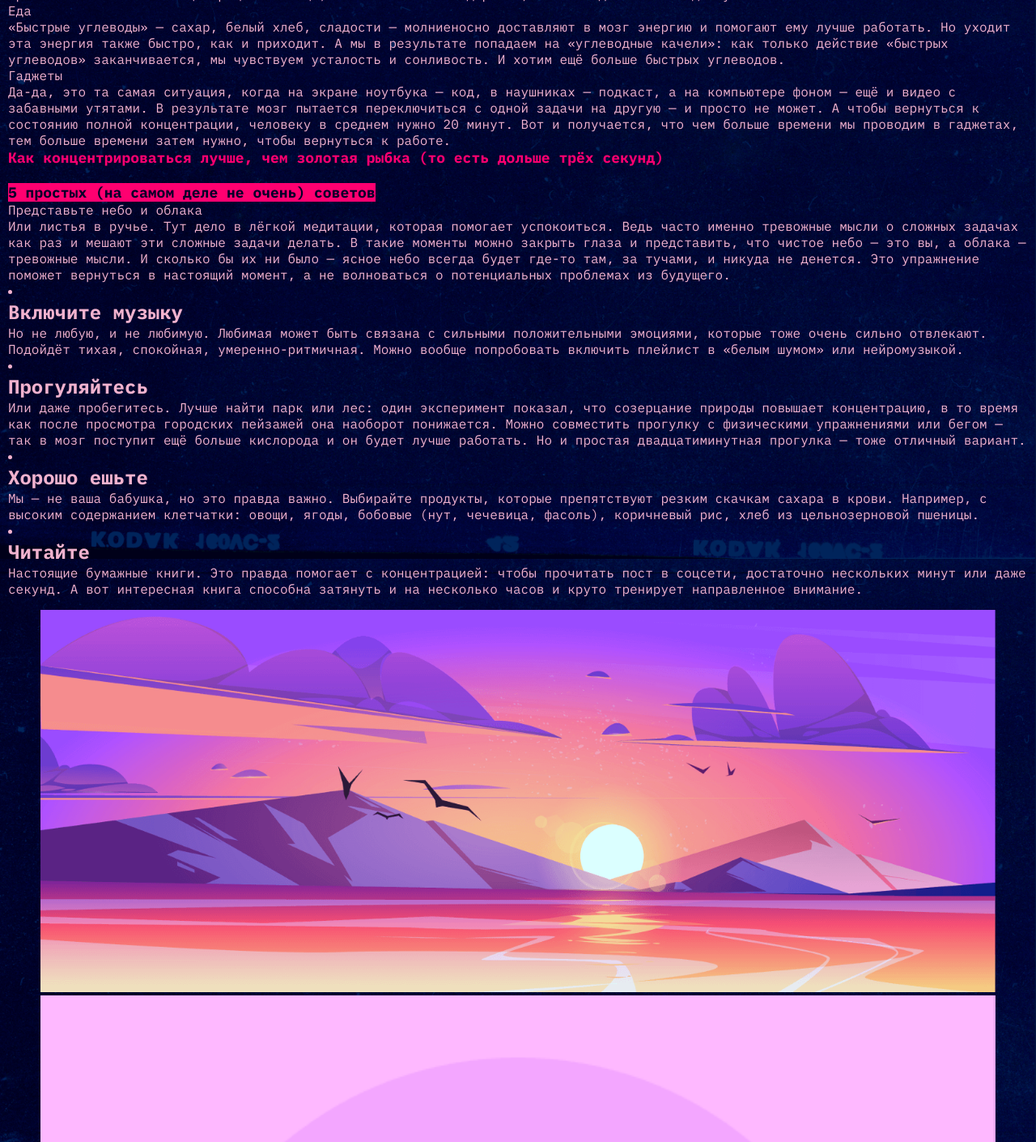
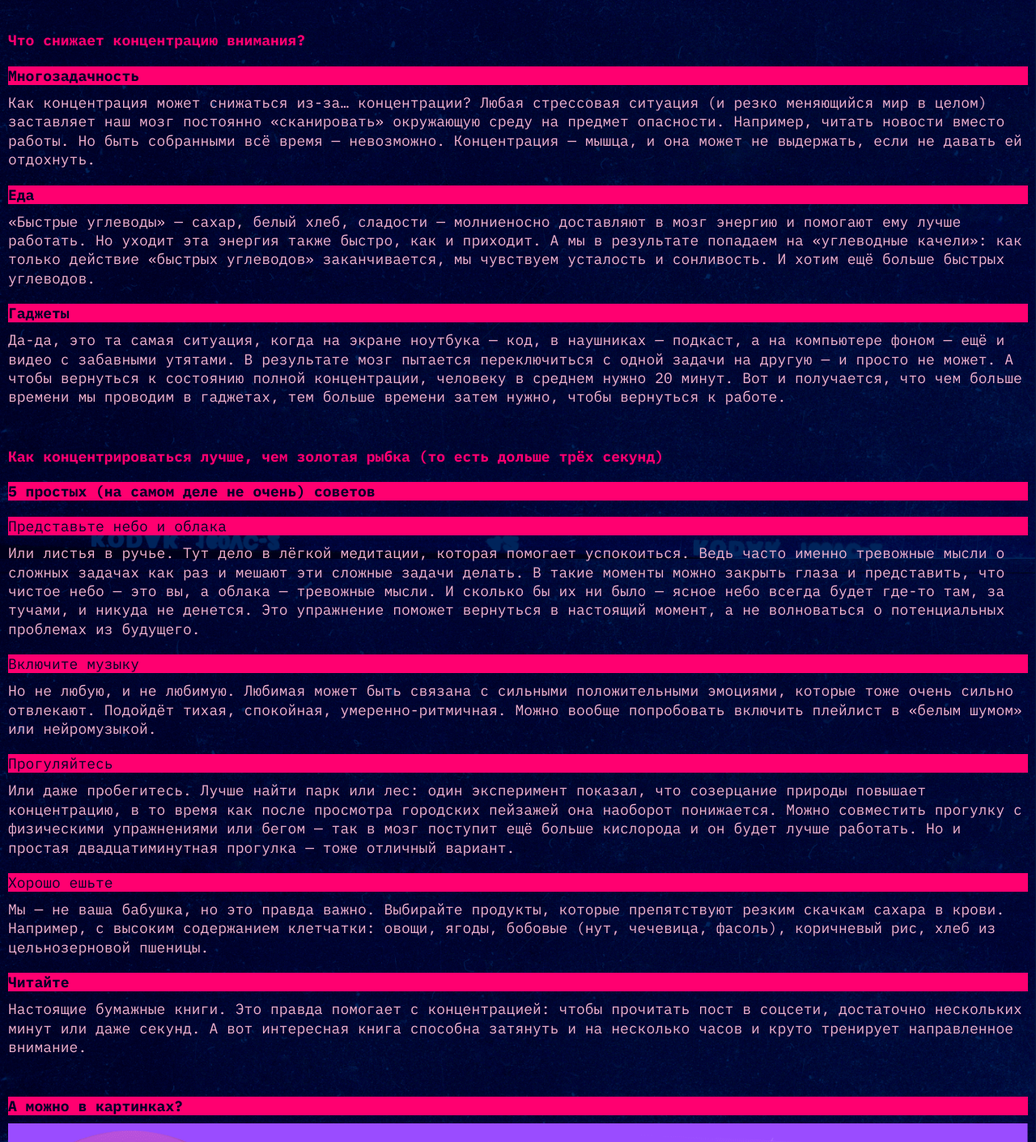
Before and after one commit to RinatMef/slozhno-sosredotochitsya, a website: page index.html in a window 1280 px wide. Shown: the part 910-2320 px from the top of the page at 81% size. Drawn offline with Linux system fonts and the light colour scheme.

Commit message:
mobile layout is ready

```diff
--- a/index.html
+++ b/index.html
@@ -17,7 +17,7 @@
     <link rel="apple-touch-icon" href="./images/favicon.svg" />
   </head>
   <body class="page">
-    <header class="header decorated-zone content__section">
+    <header class="header decorated-zone">
       <div class="header__decoration"></div>
       <nav class="header__theme-menu">
         <ul class="header__theme-menu-list">
@@ -51,23 +51,23 @@
         Или почему нам так сложно сконцентрироваться, особенно когда очень надо
       </p>
     </header>
-    <main class="content content__section">
+    <main class="content">
       <section class="content__text-block">
         <h2 class="content__title">Почему сосредоточиться так сложно</h2>
         <h3 class="content__text-subtitle">Многозадачность</h3>
-        <p>
+        <p class="content__text">
           Особенно сложно сосредоточиться, когда задач много и все они — важные.
           Где же легендарная многозадачность, когда она так нужна вам (и всем
           нанимающим менеджерам этого мира)? А дело в том, что её просто не
-          существует. Исследователи выяснили, что мозгу тяжело концентрироваться
-          даже на двух делах одновременно. А когда в поле внимания попадает
-          несколько важных задач, организм паникует и выделяет кортизол и
-          адреналин — «гормоны стресса». Из-за этого мы работаем невнимательно:
-          ошибаемся и быстро устаём.
+          существует. Исследователи <span class="text-shadow">выяснили</span>,
+          что мозгу тяжело концентрироваться даже на двух делах одновременно. А
+          когда в поле внимания попадает несколько важных задач, организм
+          паникует и выделяет кортизол и адреналин — «гормоны стресса». Из-за
+          этого мы работаем невнимательно: ошибаемся и быстро устаём.
         </p>
 
         <h3 class="content__text-subtitle">Дофамин</h3>
-        <p>
+        <p class="content__text">
           С гормонами стресса всё понятно, но дальше — ещё интереснее. В нашей
           невозможности сосредоточиться замешана и полная противоположность
           стрессу — дофамин. Это вещество участвует в системе вознаграждения
@@ -81,7 +81,7 @@
       <section class="content__text-block">
         <h2 class="content__title">Что снижает концентрацию внимания?</h2>
         <h3 class="content__text-subtitle">Многозадачность</h3>
-        <p>
+        <p class="content__text">
           Как концентрация может снижаться из-за… концентрации? Любая стрессовая
           ситуация (и резко меняющийся мир в целом) заставляет наш мозг
           постоянно «сканировать» окружающую среду на предмет опасности.
@@ -90,8 +90,8 @@
           давать ей отдохнуть.
         </p>
 
-        <p>Еда</p>
-        <p>
+        <h3 class="content__text-subtitle">Еда</h3>
+        <p class="content__text">
           «Быстрые углеводы» — сахар, белый хлеб, сладости — молниеносно
           доставляют в мозг энергию и помогают ему лучше работать. Но уходит эта
           энергия также быстро, как и приходит. А мы в результате попадаем на
@@ -100,8 +100,8 @@
           быстрых углеводов.
         </p>
 
-        <p>Гаджеты</p>
-        <p>
+        <h3 class="content__text-subtitle">Гаджеты</h3>
+        <p class="content__text">
           Да-да, это та самая ситуация, когда на экране ноутбука — код, в
           наушниках — подкаст, а на компьютере фоном — ещё и видео с забавными
           утятами. В результате мозг пытается переключиться с одной задачи на
@@ -111,67 +111,66 @@
           нужно, чтобы вернуться к работе.
         </p>
       </section>
-      <div>
+      <section class="content__text-block">
         <h2 class="content__title">
           Как концентрироваться лучше, чем золотая рыбка (то есть дольше трёх
           секунд)
         </h2>
 
-            <h3 class="content__text-subtitle">5 простых (на самом деле не очень) советов</h3>
-            <p>Представьте небо и облака</p>
-            <p>
+        <h3 class="content__text-subtitle">
+          5 простых (на самом деле не очень) советов
+        </h3>
+        <h3 class="content__text-subtitle_regular">
+          Представьте небо и облака
+        </h3>
+        <p class="content__text">
           Или листья в ручье. Тут дело в лёгкой медитации, которая помогает
-              успокоиться. Ведь часто именно тревожные мысли о сложных задачах
-              как раз и мешают эти сложные задачи делать. В такие моменты можно
-              закрыть глаза и представить, что чистое небо — это вы, а облака —
-              тревожные мысли. И сколько бы их ни было — ясное небо всегда будет
-              где-то там, за тучами, и никуда не денется. Это упражнение поможет
-              вернуться в настоящий момент, а не волноваться о потенциальных
-              проблемах из будущего.
+          успокоиться. Ведь часто именно тревожные мысли о сложных задачах как
+          раз и мешают эти сложные задачи делать. В такие моменты можно закрыть
+          глаза и представить, что чистое небо — это вы, а облака — тревожные
+          мысли. И сколько бы их ни было — ясное небо всегда будет где-то там,
+          за тучами, и никуда не денется. Это упражнение поможет вернуться в
+          настоящий момент, а не волноваться о потенциальных проблемах из
+          будущего.
         </p>
-          </li>
-          <li>
-            <h2>Включите музыку</h2>
-            <p>
+        <h3 class="content__text-subtitle_regular">Включите музыку</h3>
+        <p class="content__text">
           Но не любую, и не любимую. Любимая может быть связана с сильными
-              положительными эмоциями, которые тоже очень сильно отвлекают.
-              Подойдёт тихая, спокойная, умеренно-ритмичная. Можно вообще
-              попробовать включить плейлист в «белым шумом» или нейромузыкой.
+          положительными эмоциями, которые тоже очень сильно отвлекают. Подойдёт
+          тихая, спокойная, умеренно-ритмичная. Можно вообще попробовать
+          включить плейлист в «белым шумом» или нейромузыкой.
         </p>
-          </li>
-          <li>
-            <h2>Прогуляйтесь</h2>
-            <p>
+
+        <h3 class="content__text-subtitle_regular">Прогуляйтесь</h3>
+        <p class="content__text">
           Или даже пробегитесь. Лучше найти парк или лес: один эксперимент
-              показал, что созерцание природы повышает концентрацию, в то время
-              как после просмотра городских пейзажей она наоборот понижается.
-              Можно совместить прогулку с физическими упражнениями или бегом —
-              так в мозг поступит ещё больше кислорода и он будет лучше
-              работать. Но и простая двадцатиминутная прогулка — тоже отличный
-              вариант.
+          показал, что созерцание природы повышает концентрацию, в то время как
+          после просмотра городских пейзажей она наоборот понижается. Можно
+          совместить прогулку с физическими упражнениями или бегом — так в мозг
+          поступит ещё больше кислорода и он будет лучше работать. Но и простая
+          двадцатиминутная прогулка — тоже отличный вариант.
         </p>
-          </li>
-          <li>
-            <h2>Хорошо ешьте</h2>
-            <p>
-              Мы — не ваша бабушка, но это правда важно. Выбирайте продукты,
-              которые препятствуют резким скачкам сахара в крови. Например, с
-              высоким содержанием клетчатки: овощи, ягоды, бобовые (нут,
-              чечевица, фасоль), коричневый рис, хлеб из цельнозерновой пшеницы.
+
+        <h3 class="content__text-subtitle_regular">Хорошо ешьте</h3>
+        <p class="content__text">
+          Мы — не ваша бабушка, но это правда важно. Выбирайте продукты, которые
+          препятствуют резким скачкам сахара в крови. Например, с высоким
+          содержанием клетчатки: овощи, ягоды, бобовые (нут, чечевица, фасоль),
+          коричневый рис, хлеб из цельнозерновой пшеницы.
         </p>
-          </li>
-          <li>
-            <h2>Читайте</h2>
-            <p>
-              Настоящие бумажные книги. Это правда помогает с концентрацией:
-              чтобы прочитать пост в соцсети, достаточно нескольких минут или
-              даже секунд. А вот интересная книга способна затянуть и на
-              несколько часов и круто тренирует направленное внимание.
+
+        <h3 class="content__text-subtitle">Читайте</h3>
+        <p class="content__text">
+          Настоящие бумажные книги. Это правда помогает с концентрацией: чтобы
+          прочитать пост в соцсети, достаточно нескольких минут или даже секунд.
+          А вот интересная книга способна затянуть и на несколько часов и круто
+          тренирует направленное внимание.
         </p>
-          </li>
-        </ul>
-      </div>
-      <figure class="content__figure">
+      </section>
+
+      <section class="content__figure">
+        <h3 class="content__picture-subtitle">А можно в картинках?</h3>
+        <figure>
           <picture>
             <img
               class="content__picture"
@@ -205,8 +204,9 @@
             />
           </picture>
         </figure>
+      </section>
     </main>
-    <footer class="content__section">focus</footer>
+    <footer class="footer__section header-main-title decorated-zone">focus</footer>
     <script src="./scripts/script.js"></script>
   </body>
 </html>
--- a/styles/globals.css
+++ b/styles/globals.css
@@ -40,3 +40,8 @@ a {
   font-size: inherit;
   line-height: inherit;
 }
+
+
+figure {
+  margin: 0;
+}
--- a/styles/style.css
+++ b/styles/style.css
@@ -11,16 +11,13 @@
   background-repeat: no-repeat;
   background-size: cover;
   margin: 0;
-}
-
-.content__section {
-  padding: 0 10px;
+  padding: 10px;
 }
 
 .header {
   display: grid;
   grid-template-rows: repeat(3, min-content);
-  }
+}
 
 .header__theme-menu-button {
   background-color: transparent;
@@ -54,8 +51,12 @@
   color: var(--header-title-color);
   text-shadow: 4px 4px 0 var(--accent-color);
   margin: 0;
-  margin-block-start: -6px;
-  margin-block-end: 54px;
+  padding-block-start: 3px;
+  padding-block-end: 54px;
+}
+
+.text-shadow {
+  text-shadow: 2px 2px 0 var(--accent-color);
 }
 
 .header__decoration {
@@ -67,7 +68,7 @@
   position: absolute;
   font-size: 18px;
   font-family: var(--main-font, sans-serif);
-  inset-block-start: 11px;
+  inset-block-start: 0px;
   inset-inline-end: 30px;
 }
 .header__decoration::after {
@@ -78,8 +79,8 @@
   border-radius: 50%;
   box-shadow: 0px 0px 4px 2px #ff0070;
   background-color: var(--accent-color, #ff0070);
-  inset-block-start: 20px;
-  inset-inline-end: 11px;
+  inset-block-start: 7px;
+  inset-inline-end: 10px;
 }
 
 .decorated-zone {
@@ -93,8 +94,8 @@
   block-size: 25px;
   border-block-start: 1px solid var(--accent-color);
   border-inline-end: 1px solid var(--accent-color);
-  inset-block-start: 10px;
-  inset-inline-end: 10px;
+  inset-block-start: 0px;
+  inset-inline-end: 0px;
 }
 
 .decorated-zone::after {
@@ -104,31 +105,23 @@
   block-size: 25px;
   border-block-end: 1px solid var(--accent-color);
   border-inline-start: 1px solid var(--accent-color);
-  inset-block-end: 10px;
-  inset-inline-start: 10px;
+  inset-block-end: 0px;
+  inset-inline-start: 0px;
 }
 
 .header__theme-menu {
-  margin: 76.5px 0;
-}
-
-.content__title {
-  font-family: var(--main-font);
-  color: var(--accent-color);
-  font-size: 18px;
-  font-weight: 700;
-  text-align: start;
-  line-height: 23.4px;
-  margin-block-end: 20px;
+  margin: 66.5px 0;
 }
 
 .content__figure {
+  display: grid;
+  grid-template-rows: repeat(6, min-content);
+
 }
 
 .content__picture {
   inline-size: 100%;
 }
-
 
 .header__theme-menu-list {
   margin: 0;
@@ -141,24 +134,86 @@
   font-family: IBM Plex Mono;
   font-size: 18px;
   font-weight: 700;
-  margin-block-end: 66px;
-}
-
-.content {
-  margin: 40px 0;
-}
-
-.content__text-subtitle {
-  background-color: var(--accent-color);
-  display: inline-block;
-  background-size: cover;
-  color: var(--bg-color);
-  font-family: IBM Plex Mono;
-  font-size: 18px;
-  font-weight: 700;
+  margin-block-end: 55px;
 }
 
 .content__text-block {
   display: grid;
   grid-template-rows: repeat(3, min-content);
 }
+
+.content__title {
+  font-family: var(--main-font);
+  color: var(--accent-color);
+  font-size: 18px;
+  font-weight: 700;
+  text-align: start;
+  line-height: 23.4px;
+  margin-block-start: 50px;
+  margin-block-end: 10px;
+}
+.content__text-subtitle {
+  background-color: var(--accent-color);
+  display: inline-block;
+  background-size: cover;
+  color: var(--bg-color);
+  font-family: var(--main-font);
+  font-size: 18px;
+  font-weight: 700;
+  margin-block-start: 10px;
+  margin-block-end: 10px;
+}
+
+.content__text-subtitle_regular {
+  background-color: var(--accent-color);
+  font-family: var(--main-font);
+  background-size: cover;
+  color: var(--bg-color);
+  font-family: var(--main-font);
+  font-size: 18px;
+  font-weight: 400;
+  margin-block-start: 10px;
+  margin-block-end: 10px;
+}
+
+.content__text {
+  font-family: var(--main-font);
+  font-size: 18px;
+  font-weight: 400;
+  line-height: 23.4px;
+  letter-spacing: 0em;
+  text-align: left;
+  color: var(--parag-text-color);
+  margin-block-end: 10px;
+}
+
+.content__text-block .content__text:last-child {
+  margin-block-end: 0px;
+}
+
+.content__picture-subtitle {
+  background-color: var(--accent-color);
+  display: inline-block;
+  background-size: cover;
+  color: var(--bg-color);
+  font-family: var(--main-font);
+  font-size: 18px;
+  font-weight: 700;
+  margin-block-start: 50px;
+  margin-block-end: 10px;
+}
+
+.content__picture {
+  margin-block-end: 6px;
+}
+
+.footer__section {
+  display: grid;
+  grid-template-columns: min-content;
+  grid-template-rows: 647px;
+  align-items: center;
+  justify-content: center;
+  padding: 0 10px;
+  margin-block-start: 40px;
+
+}
```
Lines whose indentation alone changed are shown as unchanged.
